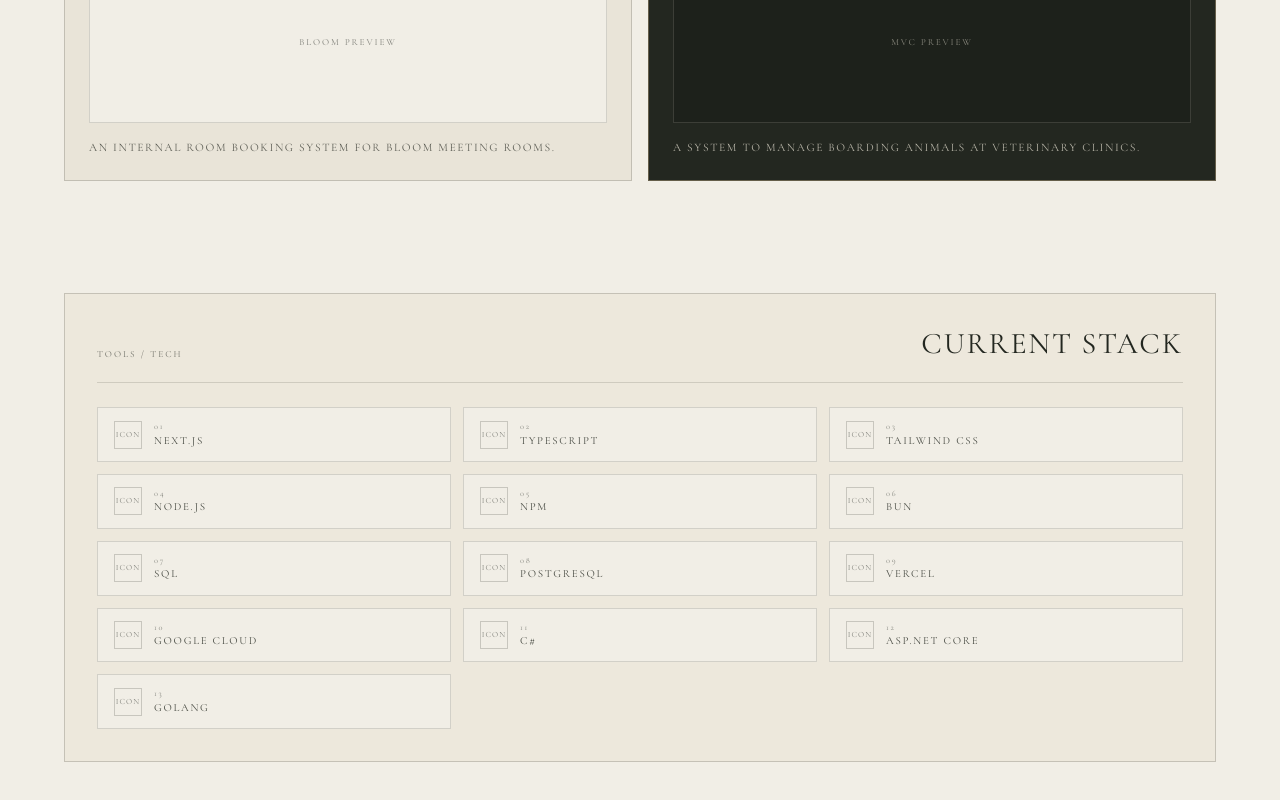
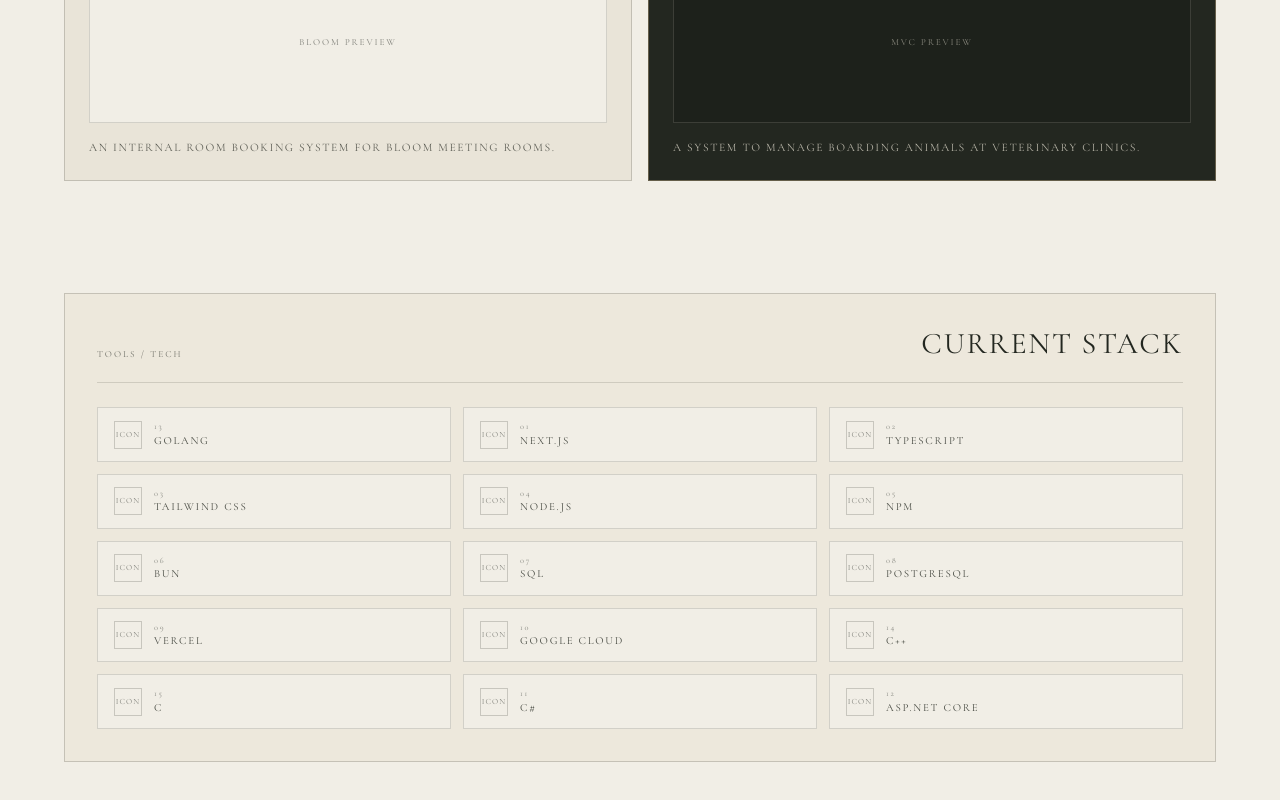
Before and after one commit to Fozzyack/portfolio, a Next.js app: page / in a window 1280 px wide. Shown: the part 1498-2298 px from the top of the page. Built offline with nearby package versions, Linux system fonts and the light colour scheme.

Commit message:
adds c and c++

```diff
--- a/app/tools-section.tsx
+++ b/app/tools-section.tsx
@@ -1,4 +1,5 @@
 const tools = [
+    { id: "13", name: "Golang" },
     { id: "01", name: "Next.js" },
     { id: "02", name: "TypeScript" },
     { id: "03", name: "Tailwind CSS" },
@@ -9,9 +10,10 @@ const tools = [
     { id: "08", name: "PostgreSQL" },
     { id: "09", name: "Vercel" },
     { id: "10", name: "Google Cloud" },
+    { id: "14", name: "C++" },
+    { id: "15", name: "C" },
     { id: "11", name: "C#" },
     { id: "12", name: "ASP.NET Core" },
-    { id: "13", name: "Golang" },
 ] as const;
 
 export function ToolsSection() {
```
